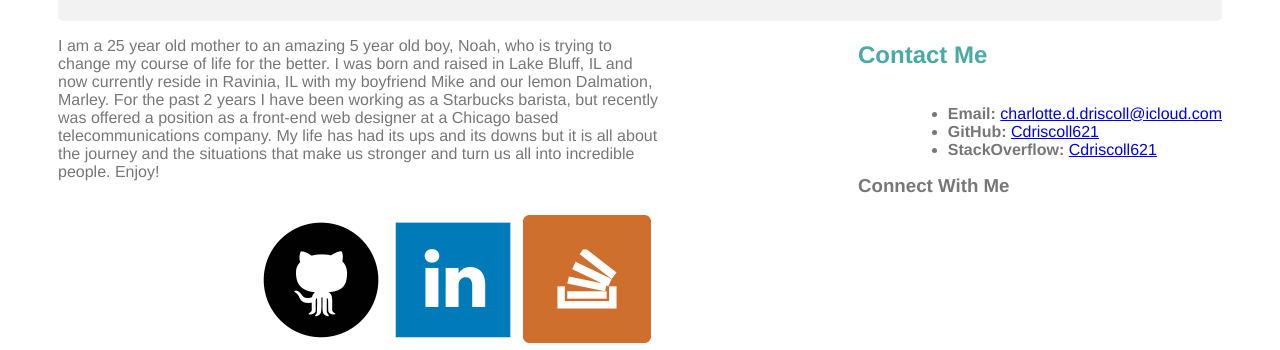
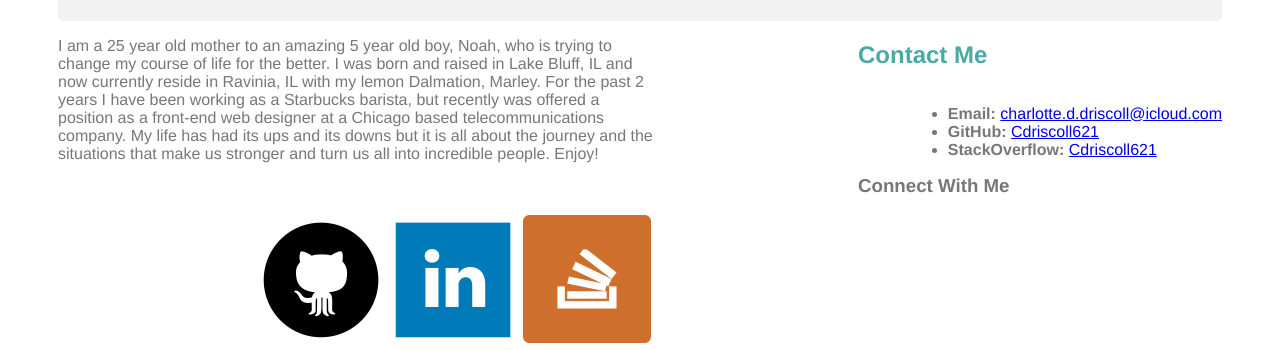
Before and after one commit to Cdriscoll621/Basic-Portfolio, a plain HTML site: page index.html in a window 1280 px wide. Shown: the part 539-889 px from the top of the page. Drawn offline with Linux system fonts and the light colour scheme.

Commit message:
Update index.html

```diff
--- a/index.html
+++ b/index.html
@@ -44,7 +44,7 @@
 
 		<div class="conatiner main section1">
 
-			<p>I am a 25 year old mother to an amazing 5 year old boy, Noah, who is trying to change my course of life for the better. I was born and raised in Lake Bluff, IL and now currently reside in Ravinia, IL with my boyfriend Mike and our lemon Dalmation, Marley. For the past 2 years I have been working as a Starbucks barista, but recently was offered a position as a front-end web designer at a Chicago based telecommunications company. My life has had its ups and its downs but it is all about the journey and the situations that make us stronger and turn us all into incredible people. Enjoy!</p>
+			<p>I am a 25 year old mother to an amazing 5 year old boy, Noah, who is trying to change my course of life for the better. I was born and raised in Lake Bluff, IL and now currently reside in Ravinia, IL with my lemon Dalmation, Marley. For the past 2 years I have been working as a Starbucks barista, but recently was offered a position as a front-end web designer at a Chicago based telecommunications company. My life has had its ups and its downs but it is all about the journey and the situations that make us stronger and turn us all into incredible people. Enjoy!</p>
 
 
 		</div>
```
